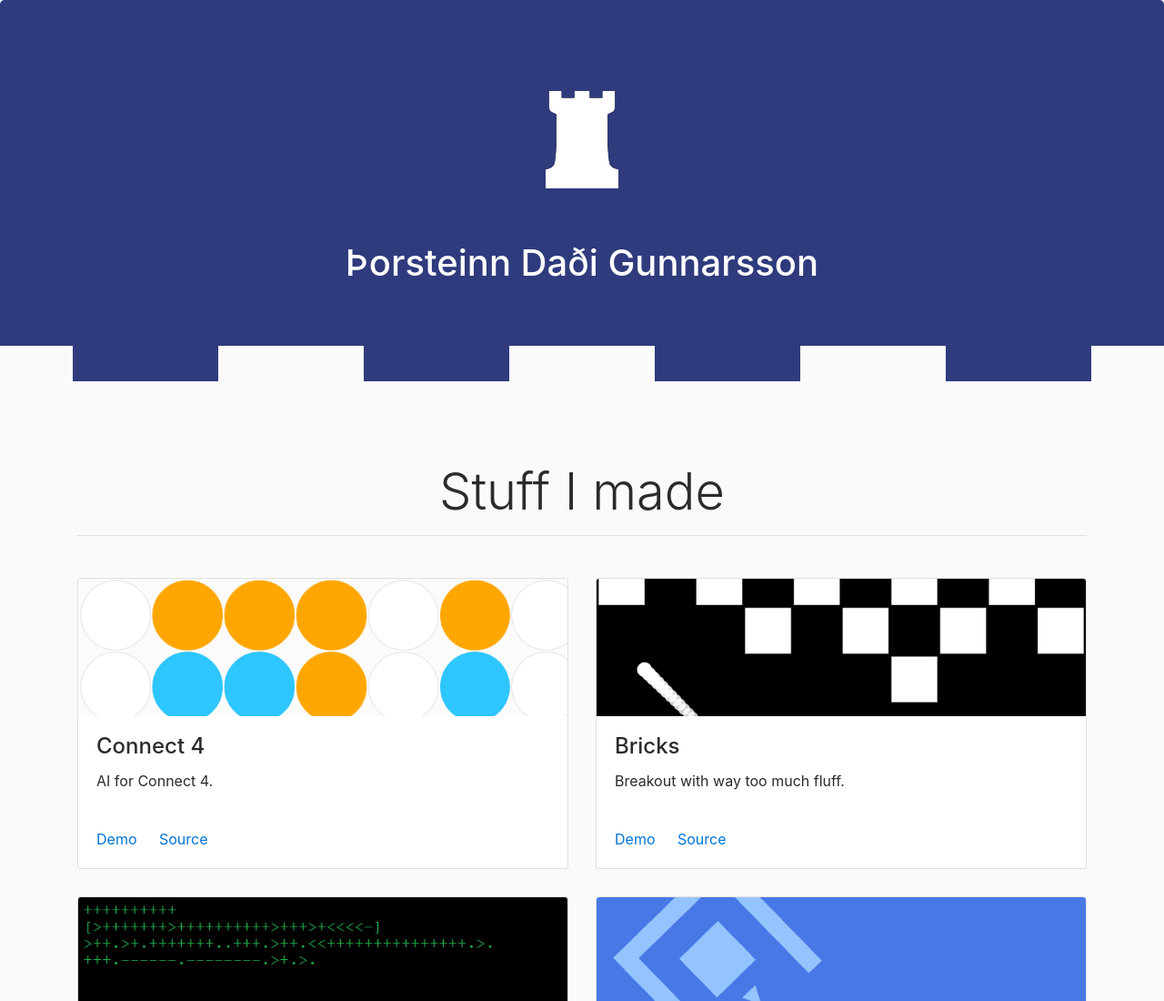
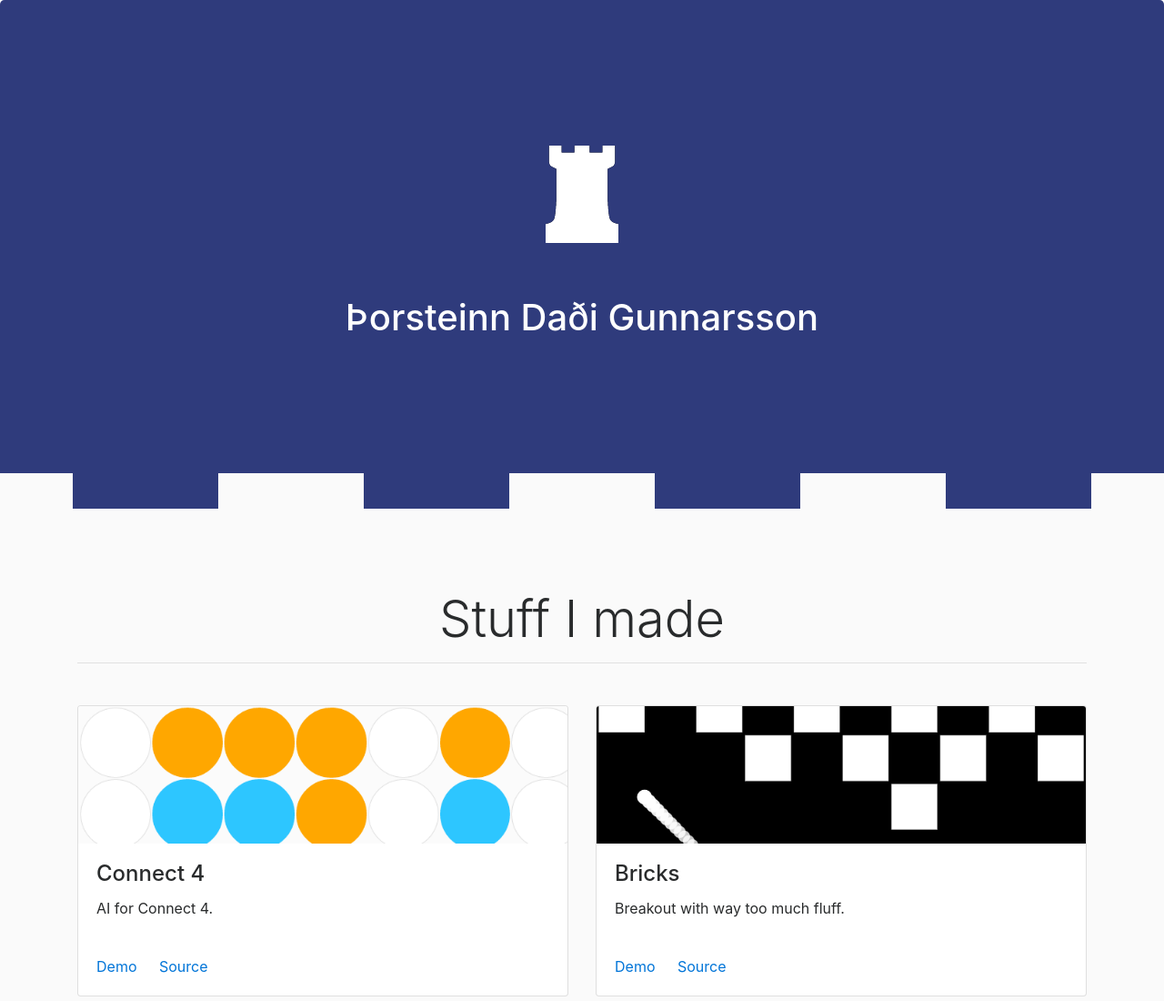
Before and after one commit to thdg/stuff, a plain HTML site: page public_html/index.html in a window 1280 px wide. Shown: the top 1100 px of the page at 91% size. Drawn offline with nearby package versions, Linux system fonts and the light colour scheme.

Commit message:
Make jumbo bigger

```diff
--- a/public_html/index.html
+++ b/public_html/index.html
@@ -14,8 +14,8 @@
             background-color: white;
             background-color: #2F3B7C;
             //background-color: #262831;
-            padding-top: 100px;
-            padding-bottom: 100px;
+            padding-top: 160px;
+            padding-bottom: 180px;
             position: fixed;
             width: 100%;
             top: 0px;
@@ -35,7 +35,7 @@
         }
         .content {
             position: relative;
-            margin-top: 420px;
+            margin-top: 560px;
             padding-top: 50px;
             padding-bottom: 100px;
             background-color: #fafafa;
```
